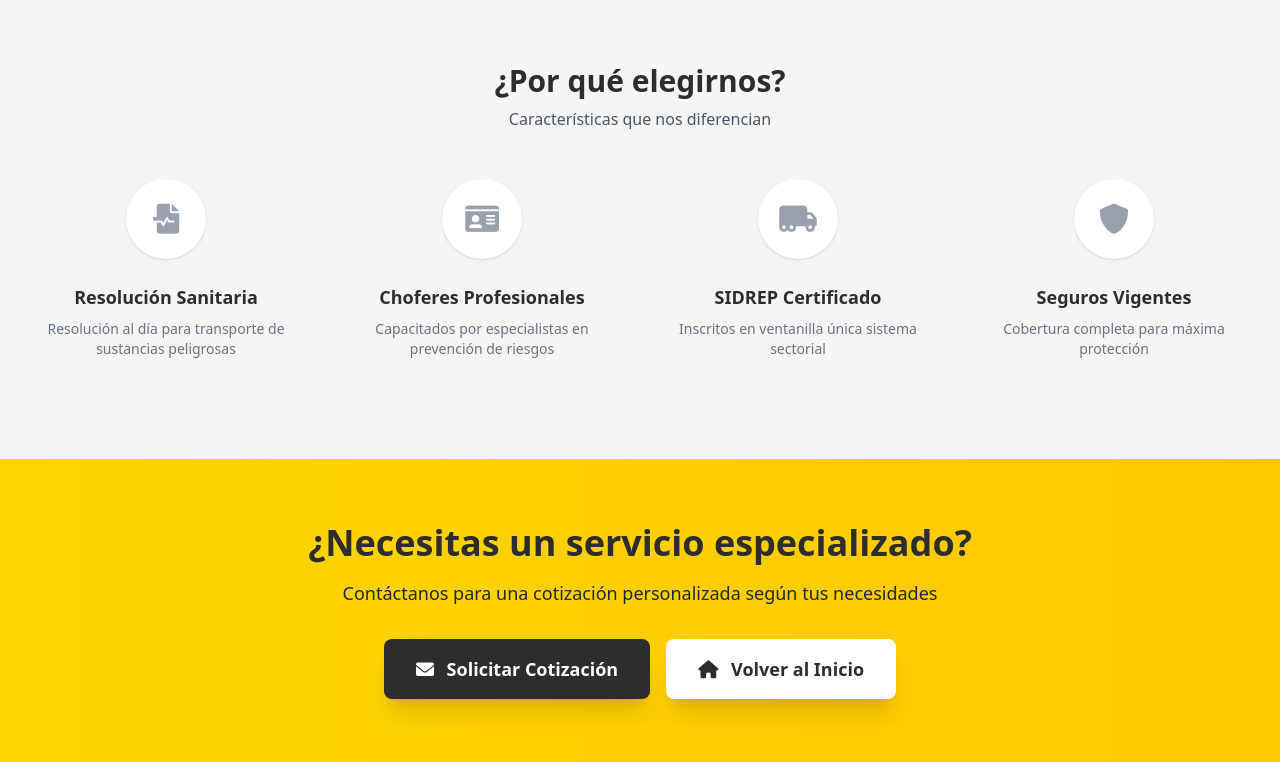
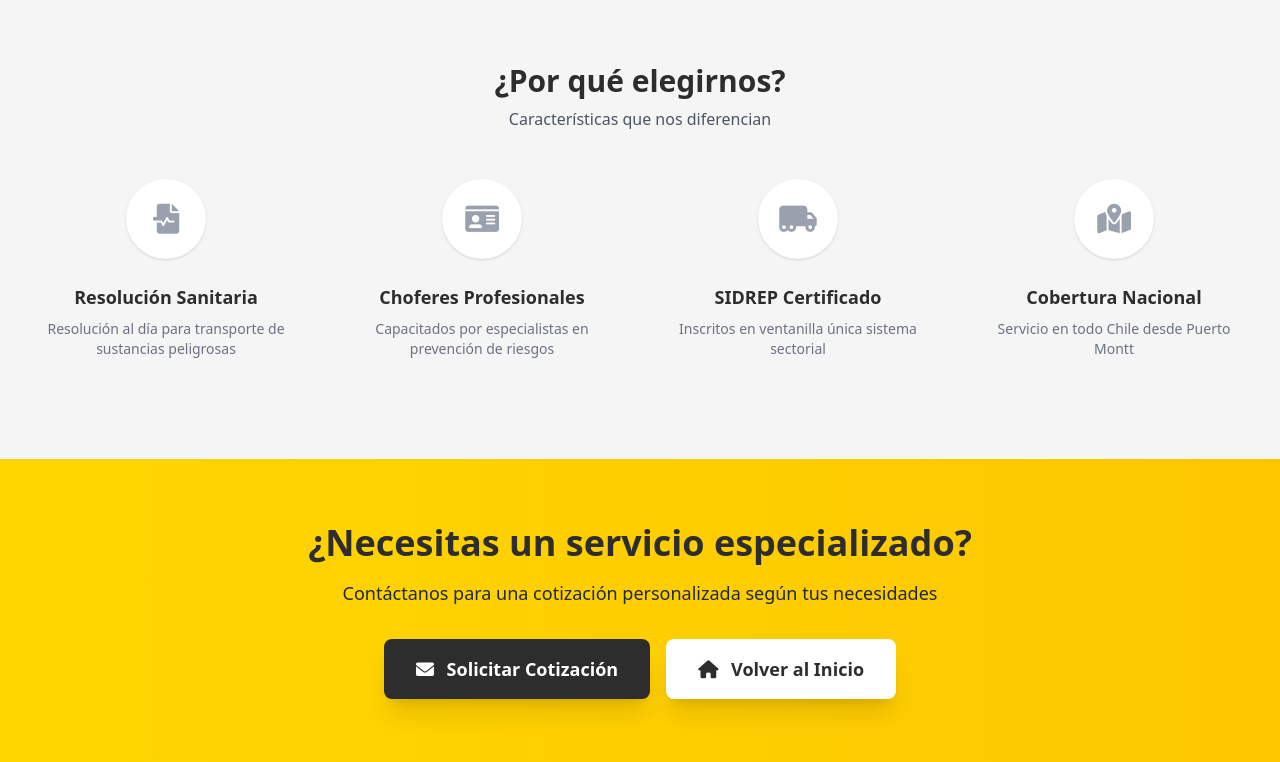
Before and after one commit to aburriyo/TransportesMarDelSur, a Flask app: page /servicios in a window 1280 px wide. Shown: the part 1198-1960 px from the top of the page. Run offline with Flask 3, Linux system fonts and the light colour scheme; style sheets or scripts are compiled from the project's sources; some libraries are stand-ins or nearby versions.

Commit message:
Eliminar referencias a seguros vigentes en servicios
Co-Authored-By: Claude Opus 4.5 <noreply@anthropic.com>

```diff
--- a/templates/services.html
+++ b/templates/services.html
@@ -40,7 +40,7 @@
                         <li><i class="fas fa-check text-hazard mr-2"></i>Resolución Sanitaria N° 2510389969</li>
                         <li><i class="fas fa-check text-hazard mr-2"></i>Cumplimiento DS 298 y NCh 2190</li>
                         <li><i class="fas fa-check text-hazard mr-2"></i>Transporte de todas las clases</li>
-                        <li><i class="fas fa-check text-hazard mr-2"></i>Seguros vigentes</li>
+                        <li><i class="fas fa-check text-hazard mr-2"></i>GPS y monitoreo 24/7</li>
                     </ul>
                 </div>
             </div>
@@ -172,10 +172,10 @@
             </div>
             <div class="border-b-4 border-transparent hover:border-hazard transition pb-8 group cursor-pointer">
                 <div class="w-20 h-20 mx-auto bg-white rounded-full flex items-center justify-center shadow-sm mb-6 group-hover:scale-110 transition">
-                    <i class="fas fa-shield-alt text-3xl text-gray-400 group-hover:text-hazard transition"></i>
+                    <i class="fas fa-map-marked-alt text-3xl text-gray-400 group-hover:text-hazard transition"></i>
                 </div>
-                <h3 class="font-bold text-lg mb-2">Seguros Vigentes</h3>
-                <p class="text-sm text-gray-500 px-4">Cobertura completa para máxima protección</p>
+                <h3 class="font-bold text-lg mb-2">Cobertura Nacional</h3>
+                <p class="text-sm text-gray-500 px-4">Servicio en todo Chile desde Puerto Montt</p>
             </div>
         </div>
     </div>
```
